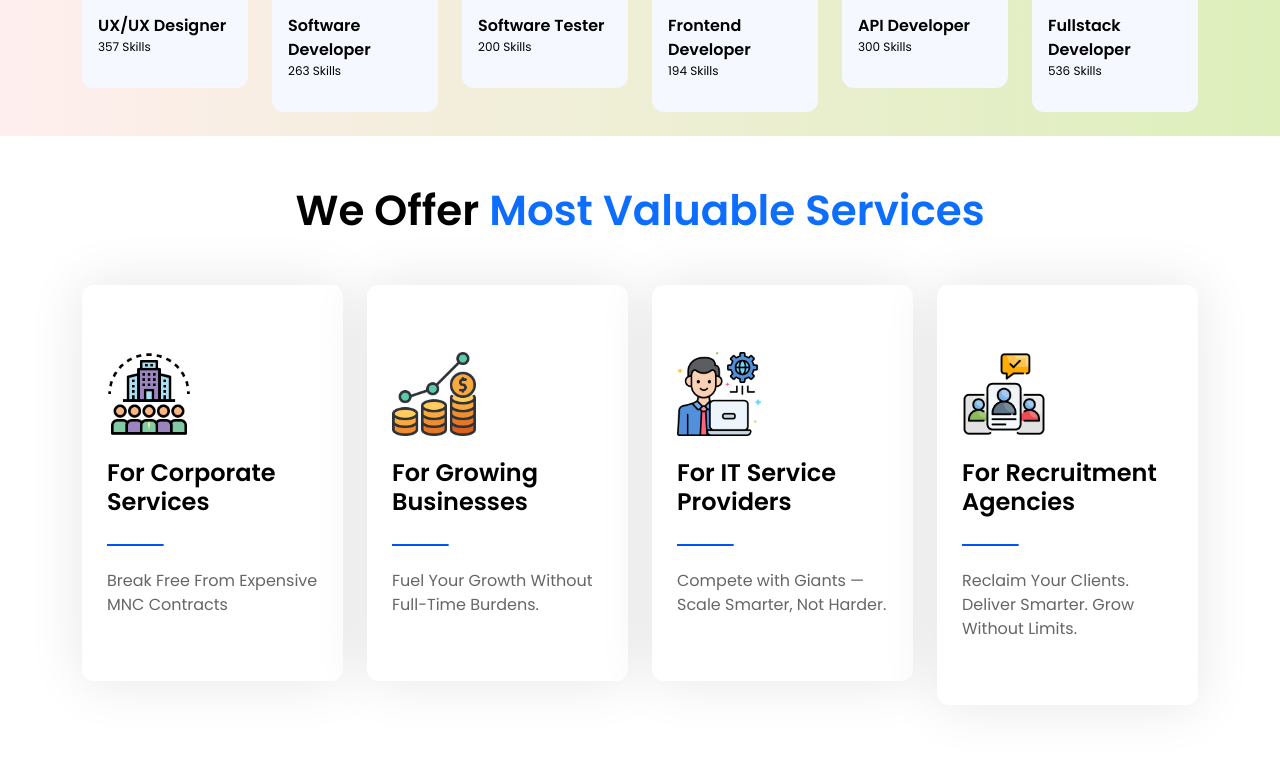
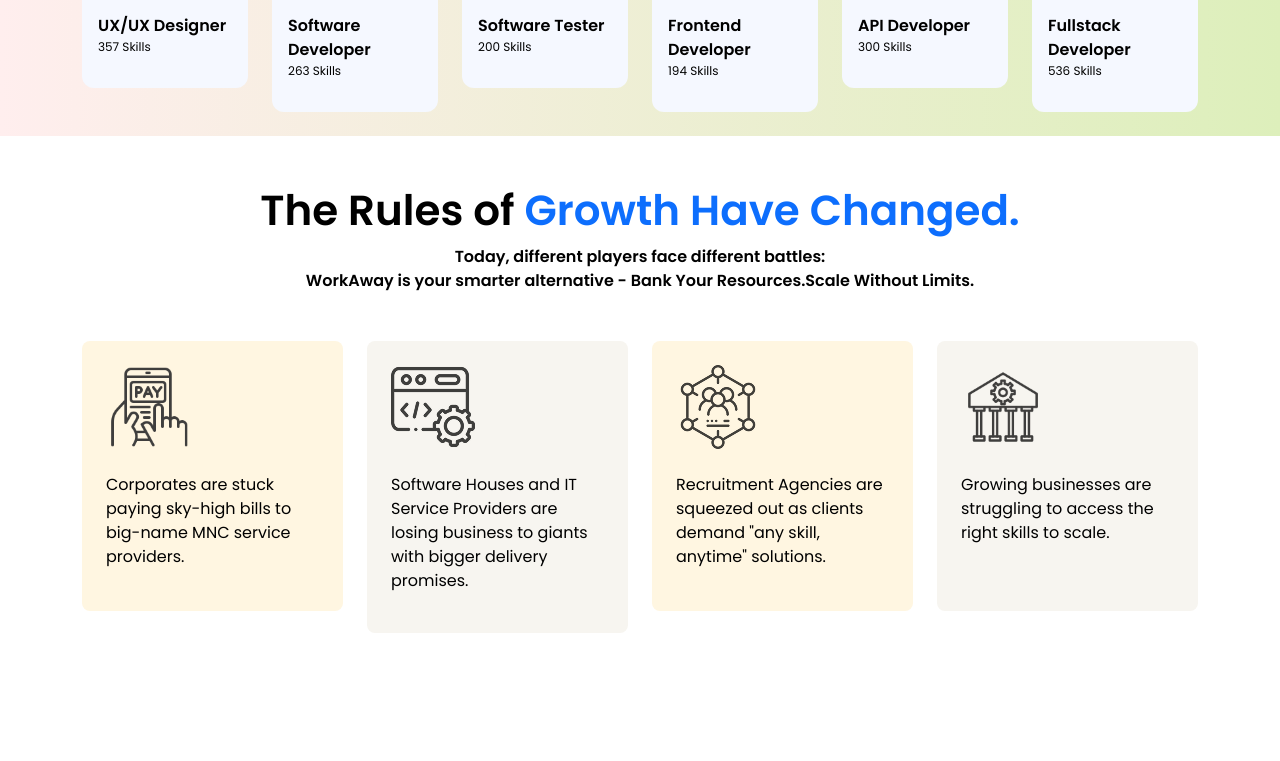
Before and after one commit to krishh26/search_website, an Angular app: page /#/home in a window 1280 px wide. Shown: the part 480-1241 px from the top of the page. Built offline with nearby package versions, Linux system fonts and the light colour scheme.

Commit message:
Home page missing section added succesfully

```diff
--- a/src/app/module/home/home-page/home-page.component.html
+++ b/src/app/module/home/home-page/home-page.component.html
@@ -11,8 +11,11 @@
               </select>
             </div>
             <input type="text" class="form-control mob-w100" placeholder="Search Here">
-            <button class="input-group-text shadow-none px-4 search-btn mob-w100" (click)="searchData()">
+            <button class="input-group-text shadow-none px-4 search-btn mob-w100 mob-mb1" (click)="searchData()">
               <i class="bi bi-search me-2"></i>Search
+            </button>
+             <button class="input-group-text shadow-none px-4 btn-link mob-w100">
+             Advance Search
             </button>
           </div>
         </div>
@@ -121,6 +124,53 @@
 
     </div>
   </section>
+
+   <section>
+    <div class="container">
+      <div class="mb-5 text-center">
+        <h3 class="headingTitle">The Rules of <span class="text-primary">Growth Have Changed.</span></h3>
+        <p class="mb-0"><strong>Today, different players face different battles:</strong></p>
+        <p><strong>WorkAway is your smarter alternative - Bank Your Resources.Scale Without Limits.</strong></p>
+      </div>
+
+      <div class="row">
+        <div class="col-lg-3 col-xl-3 col-md-6 col-sm-6 col-12 mb-4">
+          <div class="FlatCard shadow-none we-support-card1 min-height270">
+            <div class="card-body p-4">
+              <img src="assets/img/mobile-payment.png" width="84" class="mb-4">
+              <p>Corporates are stuck paying sky-high bills to big-name MNC service providers.</p>
+            </div>
+          </div>
+        </div>
+        <div class="col-lg-3 col-xl-3 col-md-6 col-sm-6 col-12 mb-4">
+          <div class="FlatCard shadow-none we-support-card2 min-height270">
+            <div class="card-body p-4">
+              <img src="assets/img/software-development.png" width="84" class="mb-4">
+              <p>Software Houses and IT Service Providers are losing business to giants with bigger delivery promises.
+              </p>
+            </div>
+          </div>
+        </div>
+        <div class="col-lg-3 col-xl-3 col-md-6 col-sm-6 col-12 mb-4">
+          <div class="FlatCard shadow-none we-support-card1 min-height270">
+            <div class="card-body p-4">
+              <img src="assets/img/resources.png" width="84" class="mb-4">
+              <p>Recruitment Agencies are squeezed out as clients demand "any skill, anytime" solutions.</p>
+            </div>
+          </div>
+        </div>
+        <div class="col-lg-3 col-xl-3 col-md-6 col-sm-6 col-12 mb-4">
+          <div class="FlatCard shadow-none we-support-card2 min-height270">
+            <div class="card-body p-4">
+              <img src="assets/img/banking.png" width="84" class="mb-4">
+              <p>Growing businesses are struggling to access the right skills to scale.</p>
+            </div>
+          </div>
+        </div>
+      </div>
+    </div>
+  </section>
+
   <section>
     <div class="container">
       <div class="mb-5 text-center">
```
Also changed, not shown: 1 other file (tests, documents, lock files or other folders).
